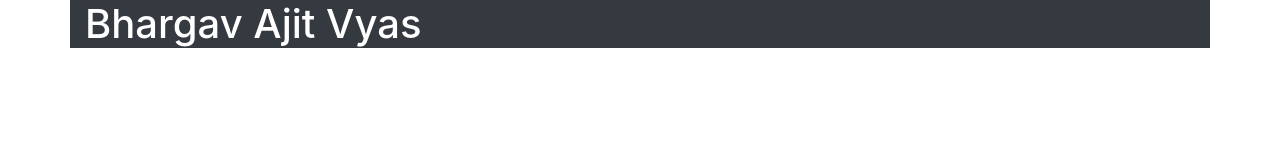
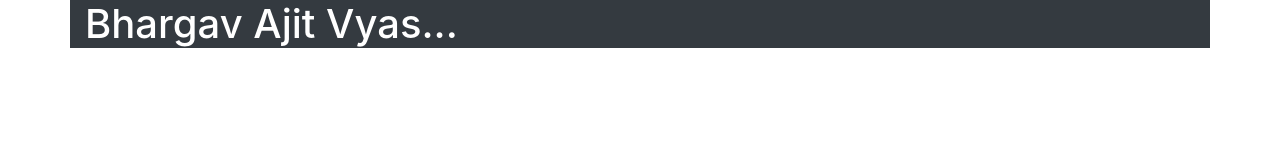
Before and after one commit to erbhargavvyas/profile, a React (Create React App) app: page / in a window 1280 px wide. Shown: the top 160 px of the page. Built offline with nearby package versions, Linux system fonts and the light colour scheme.

Commit message:
test commit

```diff
--- a/src/App.js
+++ b/src/App.js
@@ -6,7 +6,7 @@ import 'bootstrap/dist/css/bootstrap.css'
 function App() {
   return (
     <div className="container bg-dark text-white">
-		<h1> Bhargav Ajit Vyas</h1>
+		<h1> Bhargav Ajit Vyas...</h1>
     </div>
   );
 }
```
